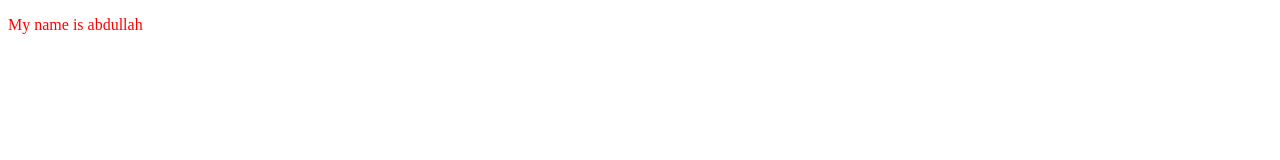
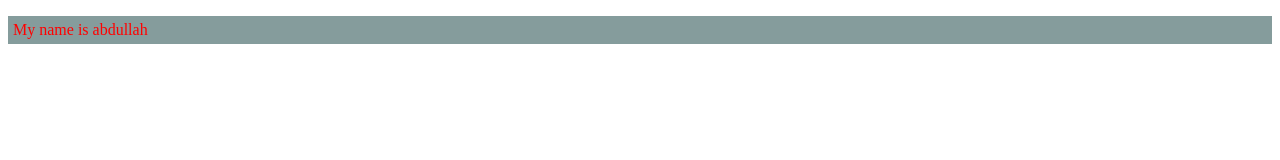
Before and after one commit to CodeRoar-92/g, a plain HTML site: page index.html in a window 1280 px wide. Drawn offline with Linux system fonts and the light colour scheme.

Commit message:
Add some css

```diff
--- a/index.html
+++ b/index.html
@@ -7,6 +7,8 @@
     <style>
         p{
           color: red;
+          background-color: rgb(133, 156, 156);
+          padding: 5px;
         }
     </style>
 </head>
```
